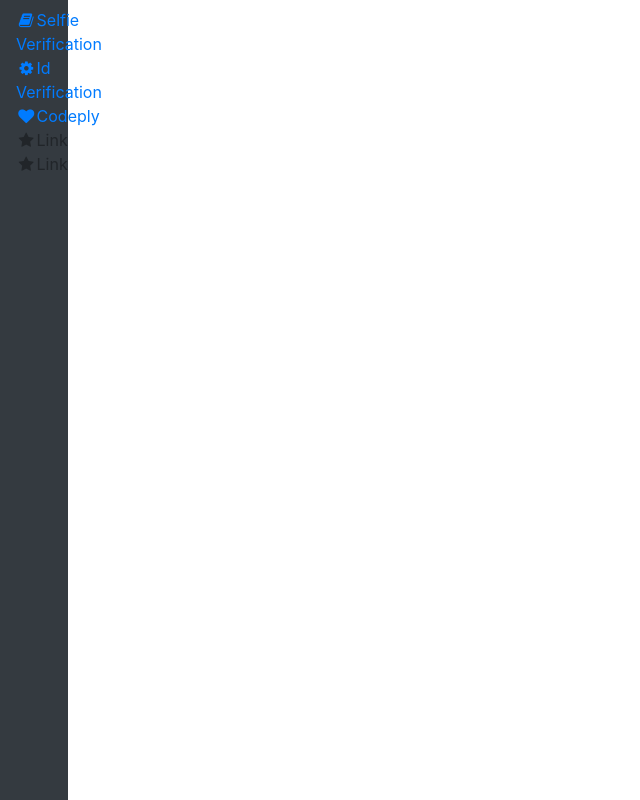
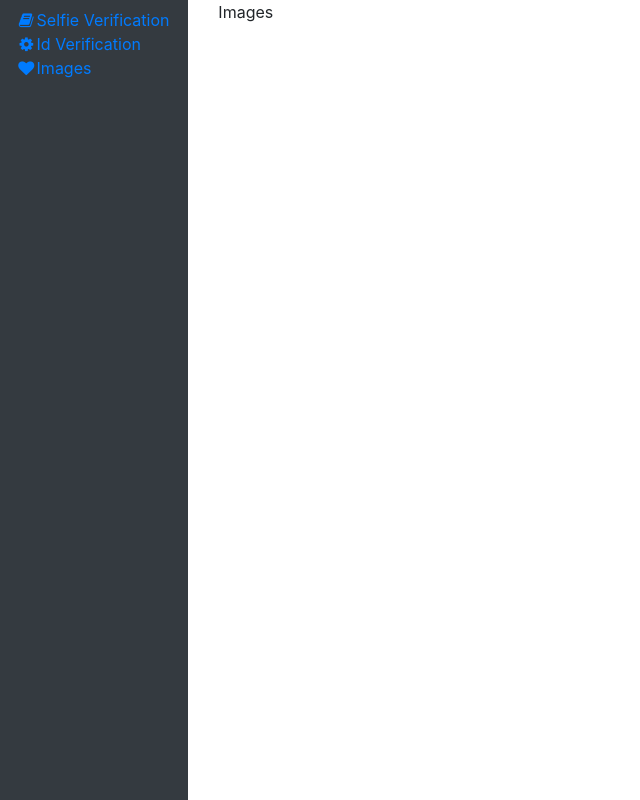
Before and after one commit to sunilshegu/wlm-admin, a React (Create React App) app: page /dashboard/images in a window 1280 px wide. Shown: the whole page, without its empty margins (0-640 px from the left). Built offline with nearby package versions, Linux system fonts and the light colour scheme; what redux-actions-ts-reducer would draw is missing.

Commit message:
Fixes sidebar routing

```diff
--- a/src/components/dashboard/dashboard.component.tsx
+++ b/src/components/dashboard/dashboard.component.tsx
@@ -2,40 +2,25 @@ import React from 'react';
 import { Route, Router, Switch } from 'react-router';
 import { browserRoutingHistory } from '../../routing/history';
 import Sidebar from "../sidebar/sidebar.component";
+import Selfie from "../selfie/selfie.component";
+import Id from "../id/id.component";
+import Images from "./../images/images.component";
 
 interface RouterProps {
 }
-
-const Comp1 = () => {
-    return (
-        <div>Comp1---------------------------------------------------------------------------------------------------------------------------------------</div>
-    )
-}
-const Comp2 = () => {
-    return (
-
-        <div>Hai this is page 2</div>
-    )
-}
-const Comp3 = () => {
-    return (
-
-        <div>Hai this is page 3</div>
-    )
-}
-
 const Dashboard = (props: RouterProps) => {
     return (
         <div className='row'>
-            <div className='col-md-4'>
+            <div className='col-lg-2'>
                 <Sidebar />
             </div>
-            <div className='col-md-8'>
+
+            <div className='col-lg-6'>
                 <Router history={browserRoutingHistory}>
                     <Switch>
-                        <Route path={'/dashboard/comp1'} component={Comp1} />
-                        <Route path={'/dashboard/comp2'} component={Comp2} />
-                        <Route path={'/dashboard/comp3'} component={Comp3} />
+                        <Route path={'/dashboard/selfie'} component={Selfie} />
+                        <Route path={'/dashboard/id'} component={Id} />
+                        <Route path={'/dashboard/images'} component={Images} />
                     </Switch>
                 </Router>
             </div>
--- /dev/null
+++ b/src/components/id/id.component.tsx
@@ -0,0 +1,12 @@
+import React from 'react';
+
+interface RouterProps {
+}
+
+const Id = () => {
+    return (
+        <div>id</div>
+    )
+}
+
+export default Id;
--- /dev/null
+++ b/src/components/images/images.component.tsx
@@ -0,0 +1,12 @@
+import React from 'react';
+
+interface RouterProps {
+}
+
+const Images = () => {
+    return (
+        <div>Images</div>
+    )
+}
+
+export default Images;
--- /dev/null
+++ b/src/components/selfie/selfie.component.tsx
@@ -0,0 +1,12 @@
+import React from 'react';
+
+interface RouterProps {
+}
+
+const Selfie = () => {
+    return (
+        <div>Selfie</div>
+    )
+}
+
+export default Selfie;
--- a/src/components/sidebar/sidebar.component.tsx
+++ b/src/components/sidebar/sidebar.component.tsx
@@ -8,40 +8,30 @@ const Sidebar = (props: RouterProps) => {
     return (
         <div className="container-fluid">
             <div className="row min-vh-100 flex-column flex-md-row">
-                <aside className="col-12 col-md-2 p-0 bg-dark flex-shrink-1">
+                <aside className="col-lg-12 p-0 bg-dark flex-shrink-1">
                     <nav className="navbar navbar-expand navbar-dark bg-dark flex-md-column flex-row align-items-start py-2">
                         <div className="collapse navbar-collapse ">
                             <ul className="flex-md-column flex-row navbar-nav w-100 justify-content-between">
 
                                 <li className="nav-item">
-                                    <Link to={'/dashboard/comp1'}>
+                                    <Link to={'/dashboard/selfie'}>
                                         <i className="fa fa-book fa-fw"></i>
                                         <span className="d-none d-md-inline">Selfie Verification</span>
                                     </Link>
                                 </li>
 
                                 <li className="nav-item">
-                                    <Link to={'/dashboard/comp2'}>
+                                    <Link to={'/dashboard/id'}>
                                         <i className="fa fa-cog fa-fw"></i>
                                         <span className="d-none d-md-inline">Id Verification</span>
                                     </Link>
                                 </li>
 
                                 <li className="nav-item">
-                                    <Link to={'/dashboard/comp3'}>
+                                    <Link to={'/dashboard/images'}>
                                         <i className="fa fa-heart codeply fa-fw"></i>
-                                        <span className="d-none d-md-inline">Codeply</span>
+                                        <span className="d-none d-md-inline">Images</span>
                                     </Link>
-                                </li>
-
-                                <li className="nav-item">
-                                    <i className="fa fa-star codeply fa-fw"></i>
-                                    <span className="d-none d-md-inline">Link</span>
-                                </li>
-
-                                <li className="nav-item">
-                                    <i className="fa fa-star fa-fw"></i>
-                                    <span className="d-none d-md-inline">Link</span>
                                 </li>
                             </ul>
                         </div>
```
